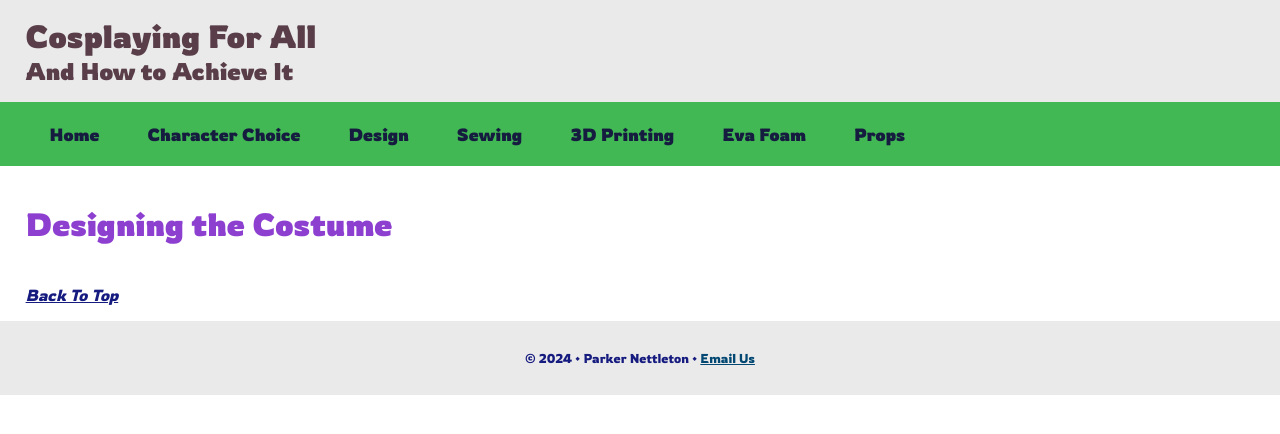
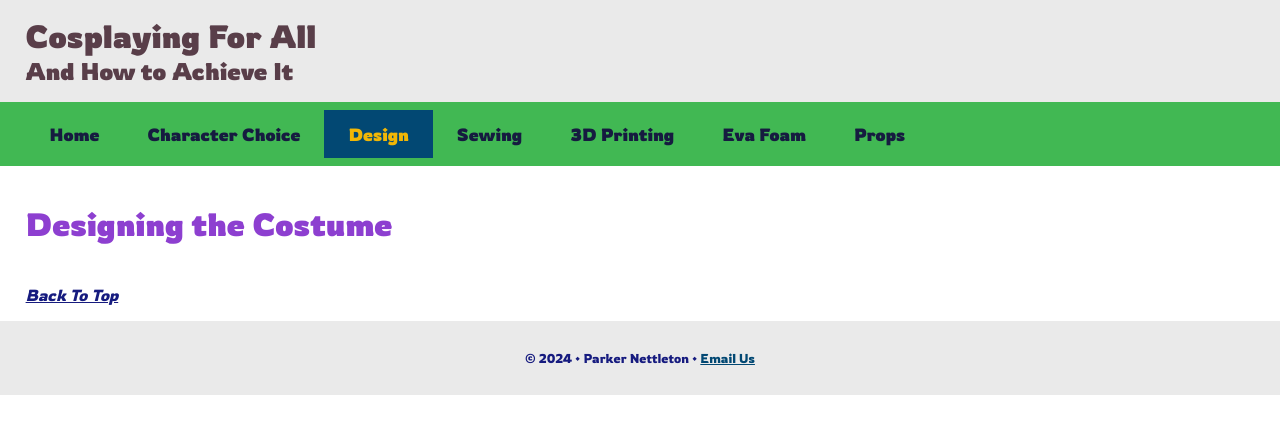
Before and after one commit to ponettleton/dwdd1600, a plain HTML site: page 04intro-css/design.html in a window 1280 px wide. Drawn offline with Linux system fonts and the light colour scheme.

Commit message:
Update design.html

```diff
--- a/04intro-css/design.html
+++ b/04intro-css/design.html
@@ -24,7 +24,7 @@
             <ul>
                 <li><a href="index.html">Home</a></li>
                 <li ><a href="characterchoice.html">Character Choice</a></li>
-                <li><a href="design.html">Design</a></li>
+                <li class="active"><a href="design.html">Design</a></li>
                 <li><a href="sewing.html">Sewing</a></li>
                 <li><a href="3dprinting.html">3D Printing</a></li>
                 <li><a href="evafoam.html">Eva Foam</a></li>
```
